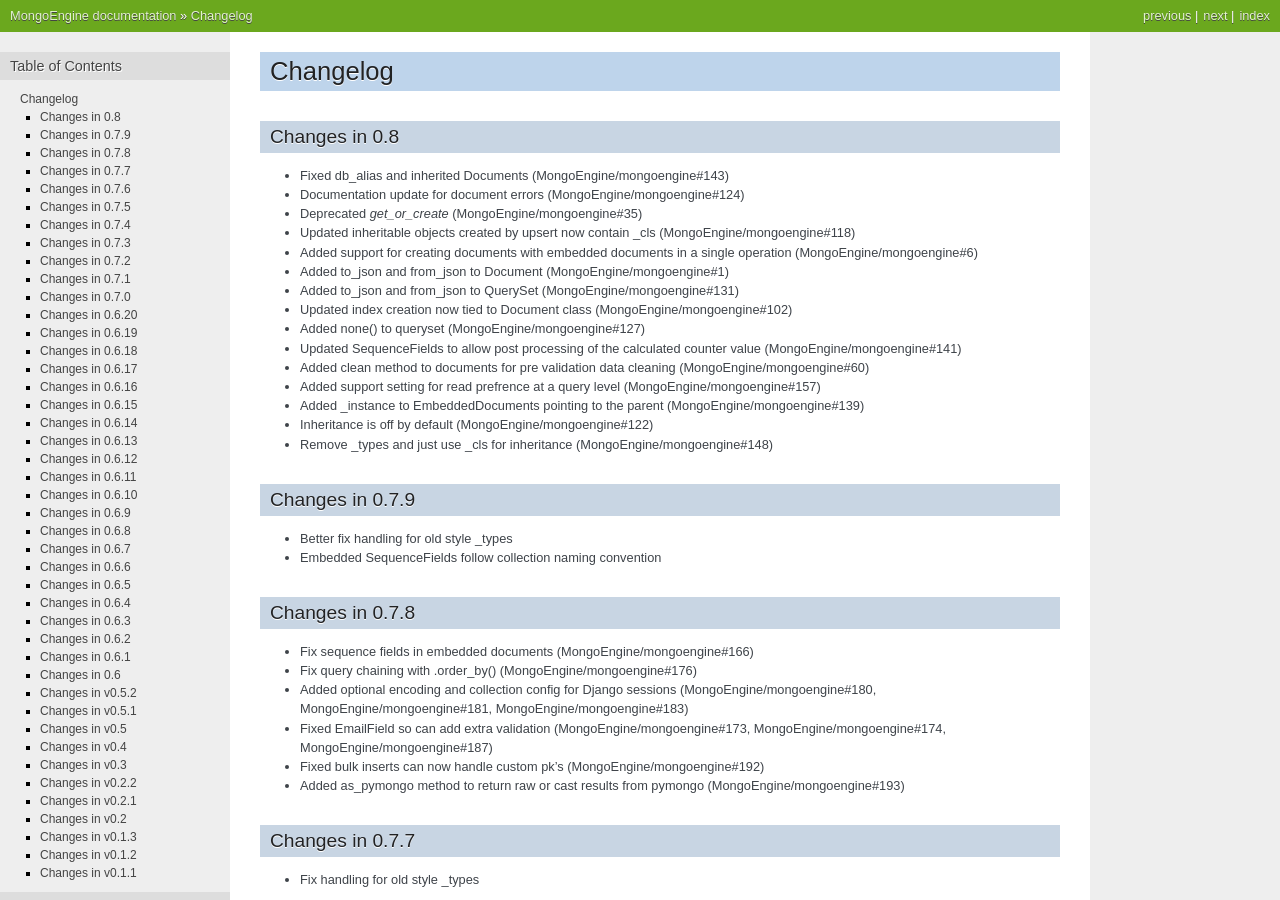
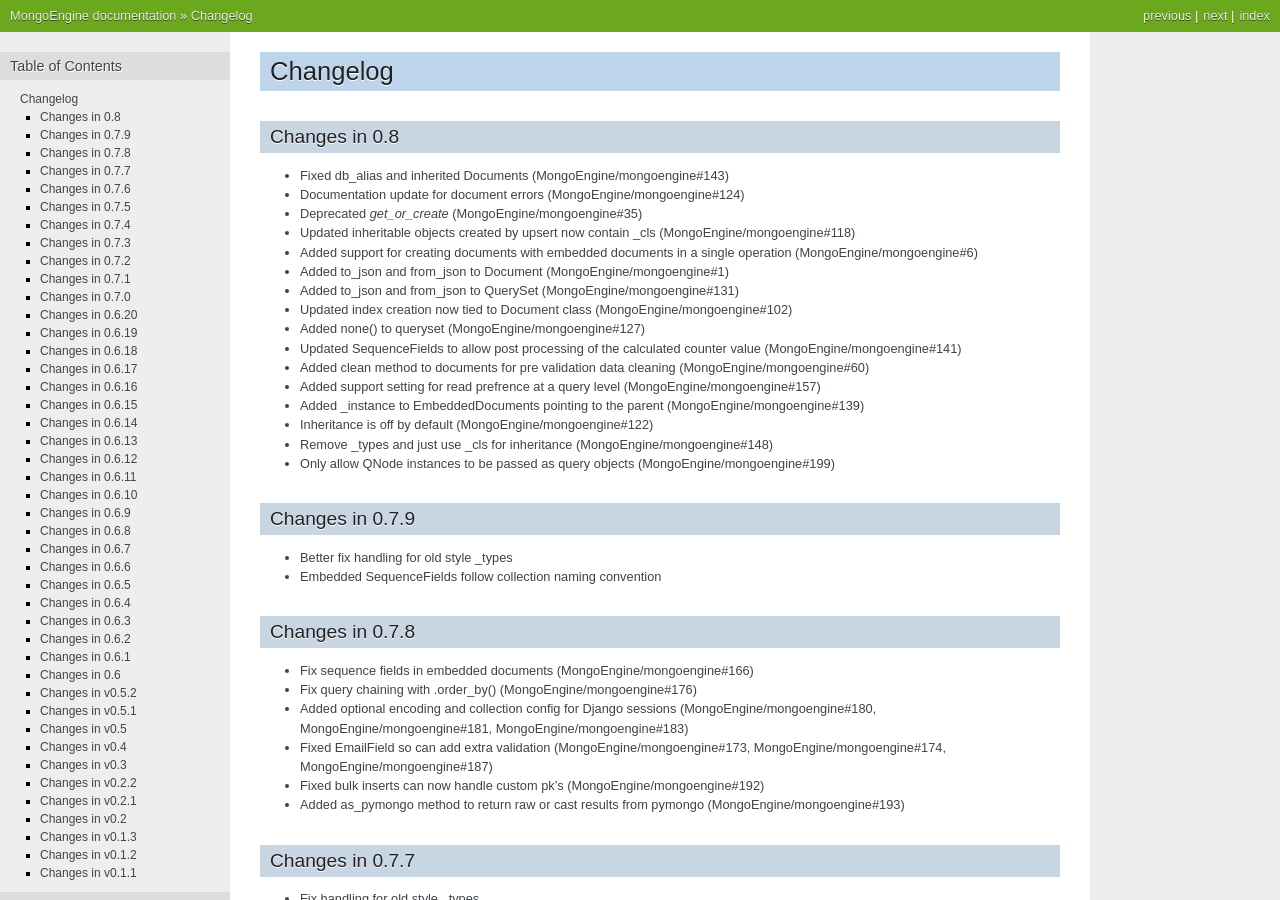
Before and after one commit to MongoEngine/mongoengine, a Sphinx documentation site: the page built from docs/changelog.rst, in a window 1280 px wide and 900 px high. Built offline with Sphinx 7.4.7, drawn with Linux system fonts in a browser that asks for light colours; the version number could not be read and is left out.

Commit message:
Only allow QNode instances to be passed as query objects (MongoEngine/mongoengine#199)

```diff
--- a/docs/changelog.rst
+++ b/docs/changelog.rst
@@ -19,6 +19,7 @@ Changes in 0.8
 - Added _instance to EmbeddedDocuments pointing to the parent (MongoEngine/mongoengine#139)
 - Inheritance is off by default (MongoEngine/mongoengine#122)
 - Remove _types and just use _cls for inheritance (MongoEngine/mongoengine#148)
+- Only allow QNode instances to be passed as query objects (MongoEngine/mongoengine#199)
 
 Changes in 0.7.9
 ================
```
Also changed, not shown: 1 other file.
